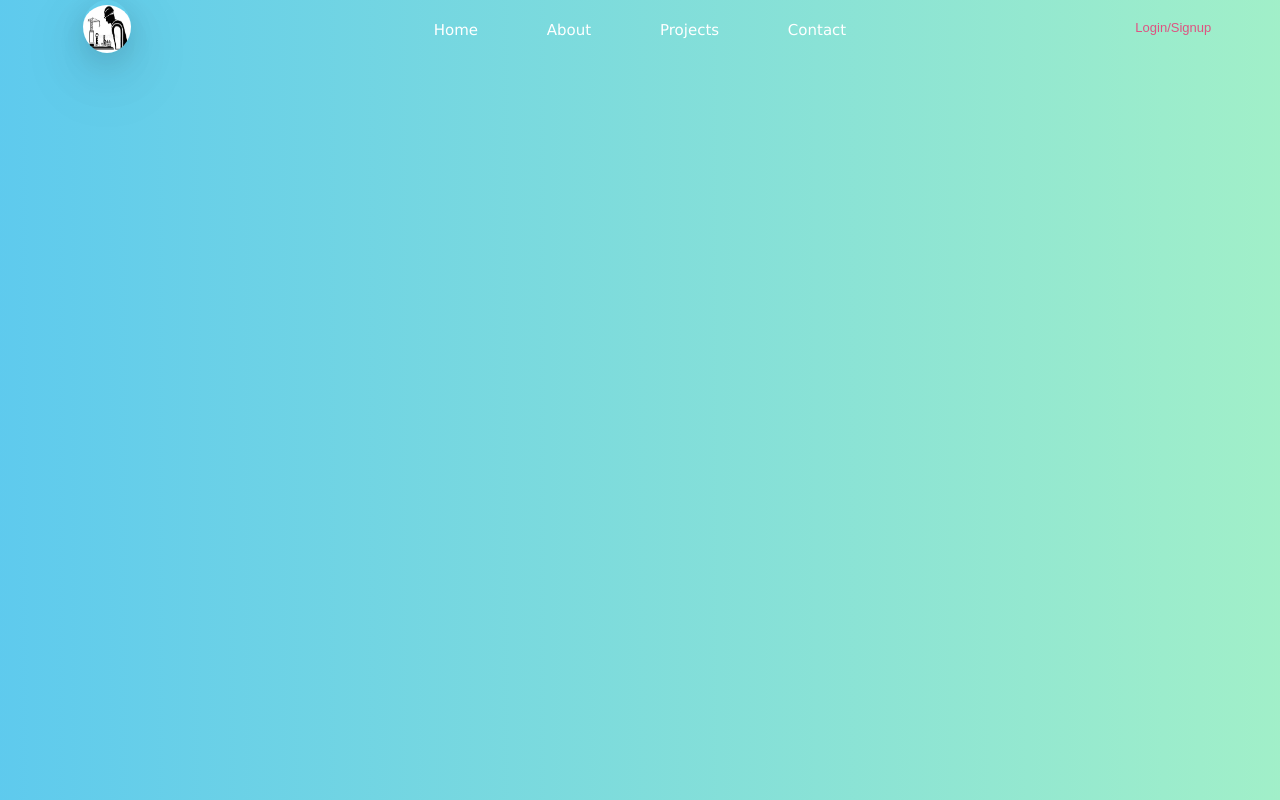
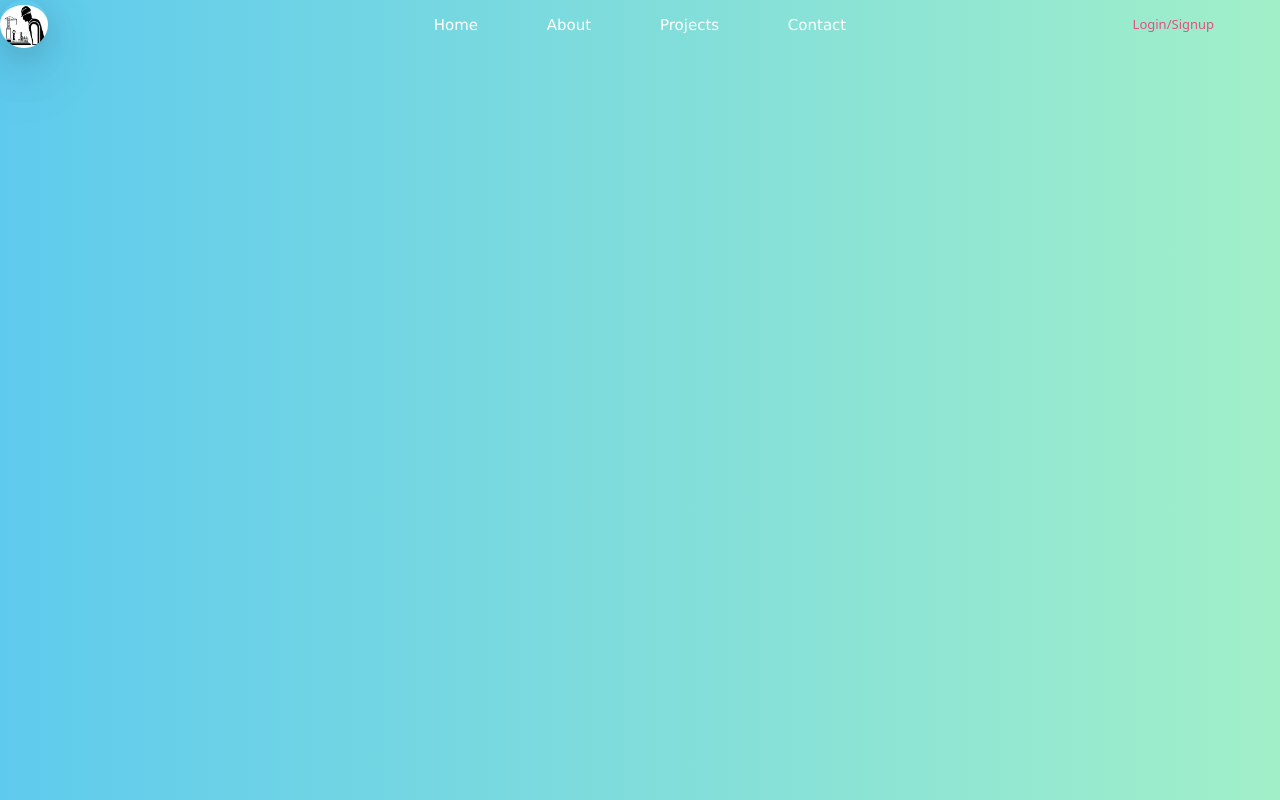
Before and after one commit to narisettiashok/CivilBlog, a React (Create React App) app in the folder Field-Construct/: page / in a window 1280 px wide. Built offline with nearby package versions, Linux system fonts and the light colour scheme.

Commit message:
Add tailwindcss and its dependencies

```diff
--- /dev/null
+++ b/Field-Construct/craco.config.js
@@ -0,0 +1,10 @@
+module.exports = {
+    style: {
+      postcss: {
+        plugins: [
+          require('tailwindcss'),
+          require('autoprefixer'),
+        ],
+      },
+    },
+  }
--- a/Field-Construct/src/components/Header.jsx
+++ b/Field-Construct/src/components/Header.jsx
@@ -3,12 +3,13 @@ import reactDOM from 'react-dom';
 import "../css/Header.css";
 
 
-const Header = () => <div className="header-Main">
+const Header = () =>
+    <div className="header-Main">
         <div className="logo">
             <img className="logo-img" src="../images/logo.jpg" />
         </div>
         <div className="nav-items">
-                            <a href="#"> Home </a>
+            <a href="#" className="text-xs"> Home </a>
             <a href="#"> About </a>
             <a href="#"> Projects </a>
             <a href="#"> Contact </a>
--- a/Field-Construct/src/index.css
+++ b/Field-Construct/src/index.css
@@ -1,13 +1,3 @@
-body {
-  margin: 0;
-  font-family: -apple-system, BlinkMacSystemFont, 'Segoe UI', 'Roboto', 'Oxygen',
-    'Ubuntu', 'Cantarell', 'Fira Sans', 'Droid Sans', 'Helvetica Neue',
-    sans-serif;
-  -webkit-font-smoothing: antialiased;
-  -moz-osx-font-smoothing: grayscale;
-}
-
-code {
-  font-family: source-code-pro, Menlo, Monaco, Consolas, 'Courier New',
-    monospace;
-}
+@tailwind base;
+@tailwind components;
+@tailwind utilities;
--- /dev/null
+++ b/Field-Construct/tailwind.config.js
@@ -0,0 +1,12 @@
+module.exports = {
+  purge: [],
+  // purge: ['./src/**/*.{js,jsx,ts,tsx}', './public/index.html'],
+  darkMode: false, // or 'media' or 'class'
+  theme: {
+    extend: {},
+  },
+  variants: {
+    extend: {},
+  },
+  plugins: [],
+}
```
Also changed, not shown: Field-Construct/package.json (+7 -3 lines), 1 other file (tests, documents, lock files or other folders). Lines whose indentation alone changed are shown as unchanged.
